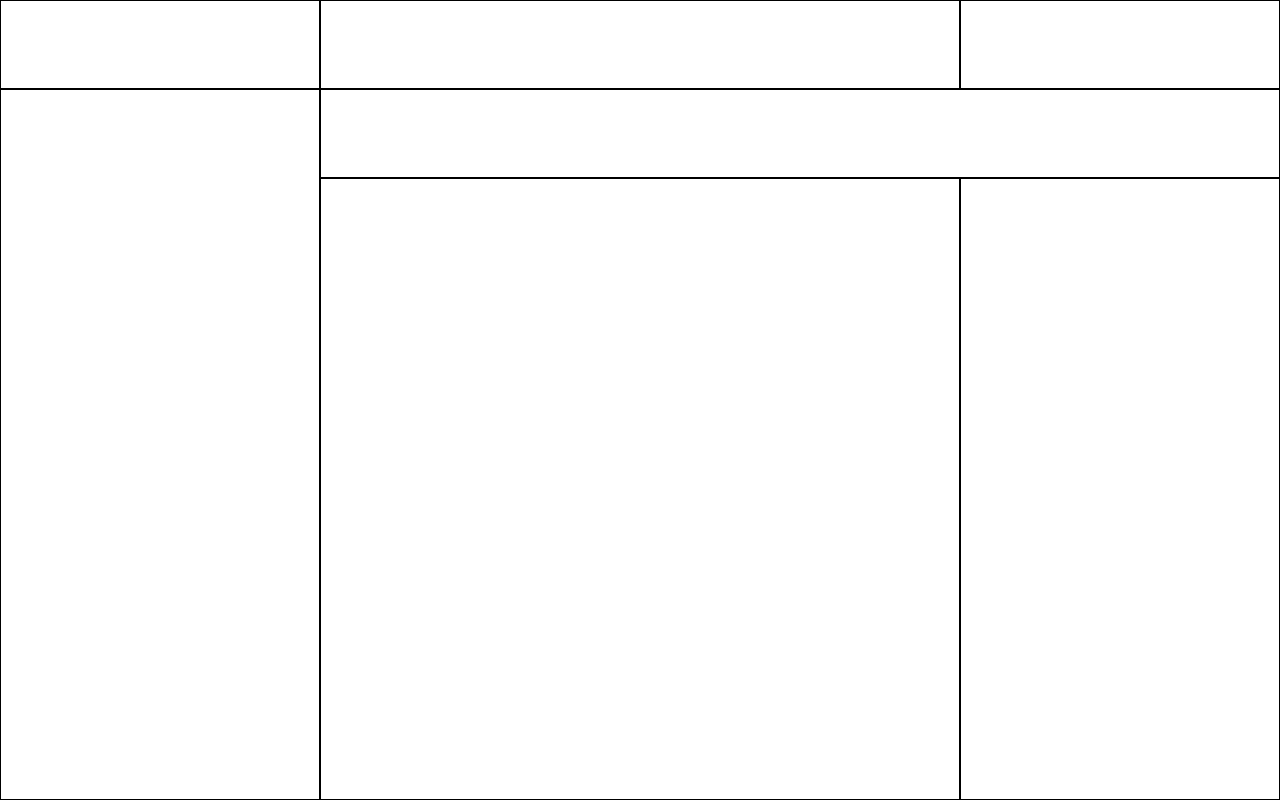
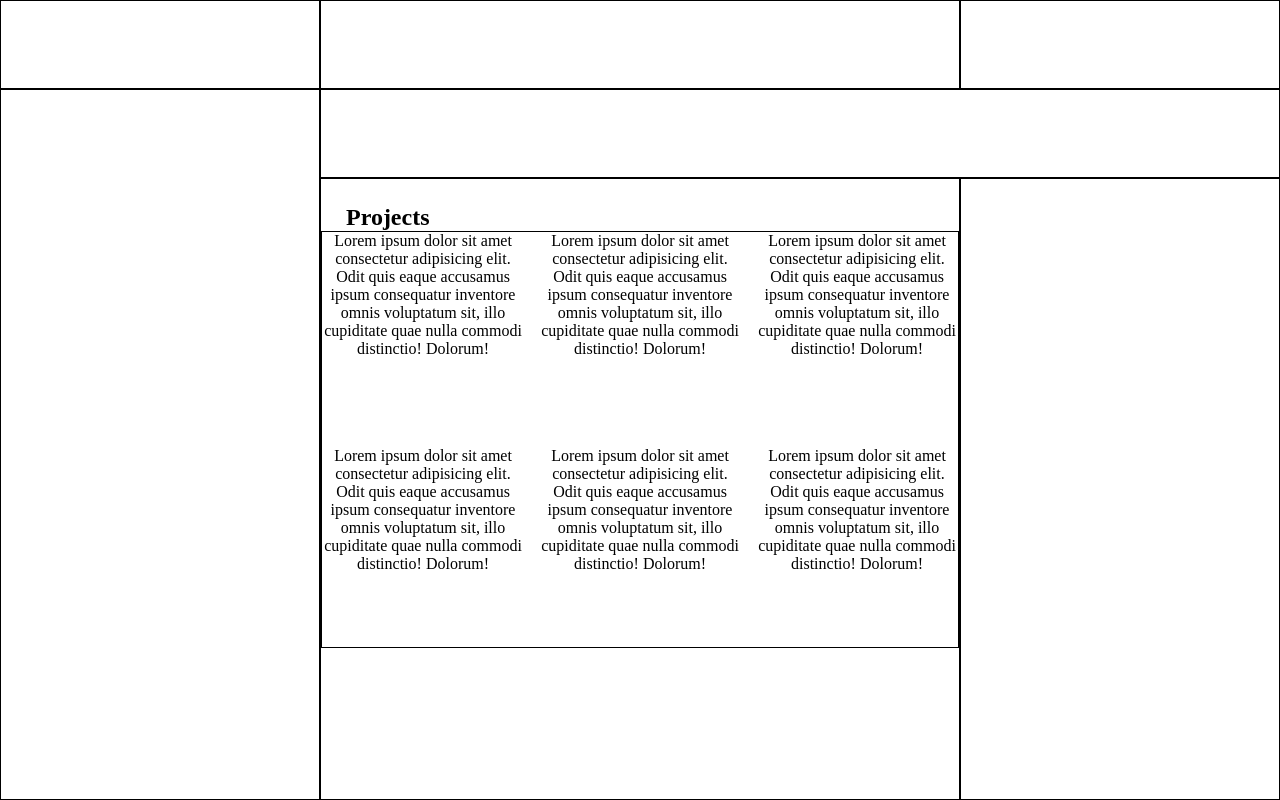
Before and after one commit to mitchelldirt/admin-dashboard, a plain HTML site: page index.html in a window 1280 px wide. Drawn offline with Linux system fonts and the light colour scheme.

Commit message:
Worked a bit on the admin dashboard

```diff
--- a/index.html
+++ b/index.html
@@ -31,8 +31,51 @@
 
         </section>
 
-        <section class="projects">
+        <section class="projectsContainer">
+            <h2 style="position: relative;">Projects</h2>
+            <section class="projects">
+                <div class="card">
+                    <p class="title"></p>
+                    <p>Lorem ipsum dolor sit amet consectetur adipisicing elit. Odit quis eaque accusamus ipsum
+                        consequatur
+                        inventore omnis voluptatum sit, illo cupiditate quae nulla commodi distinctio! Dolorum!</p>
+                </div>
 
+                <div class="card">
+                    <p class="title"></p>
+                    <p>Lorem ipsum dolor sit amet consectetur adipisicing elit. Odit quis eaque accusamus ipsum
+                        consequatur
+                        inventore omnis voluptatum sit, illo cupiditate quae nulla commodi distinctio! Dolorum!</p>
+                </div>
+
+                <div class="card">
+                    <p class="title"></p>
+                    <p>Lorem ipsum dolor sit amet consectetur adipisicing elit. Odit quis eaque accusamus ipsum
+                        consequatur
+                        inventore omnis voluptatum sit, illo cupiditate quae nulla commodi distinctio! Dolorum!</p>
+                </div>
+
+                <div class="card">
+                    <p class="title"></p>
+                    <p>Lorem ipsum dolor sit amet consectetur adipisicing elit. Odit quis eaque accusamus ipsum
+                        consequatur
+                        inventore omnis voluptatum sit, illo cupiditate quae nulla commodi distinctio! Dolorum!</p>
+                </div>
+
+                <div class="card">
+                    <p class="title"></p>
+                    <p>Lorem ipsum dolor sit amet consectetur adipisicing elit. Odit quis eaque accusamus ipsum
+                        consequatur
+                        inventore omnis voluptatum sit, illo cupiditate quae nulla commodi distinctio! Dolorum!</p>
+                </div>
+
+                <div class="card">
+                    <p class="title"></p>
+                    <p>Lorem ipsum dolor sit amet consectetur adipisicing elit. Odit quis eaque accusamus ipsum
+                        consequatur
+                        inventore omnis voluptatum sit, illo cupiditate quae nulla commodi distinctio! Dolorum!</p>
+                </div>
+            </section>
         </section>
 
         <section class="announceAndTrending">
--- a/style.css
+++ b/style.css
@@ -21,30 +21,59 @@ main {
 .logo {
   grid-row: 1 / 2;
   grid-column: 1 / 2;
+  display: grid;
+  grid-template-columns: 1fr 2fr;
 }
 
 .search {
   grid-column: 2 / 3;
   grid-row: 1 / 2;
+  display: grid;
+  grid-template-columns: 1fr 5fr;
 }
 
 .profileInfo {
   grid-column: 3 / 4;
   grid-row: 1 / 2;
+  display: grid;
+  grid-template-columns: 1fr 1fr 2fr;
 }
 
 .lowerHeader {
   grid-column: 2 / 4;
   grid-row: 2 / 3;
+  display: grid;
+  grid-template-columns: 2fr 6fr 2fr 2fr 2fr;
 }
 
 .sidebar {
   grid-column: 1 / 2;
   grid-row: 2 / -1;
+  display: grid;
+  grid-template-columns: 1fr;
+  grid-template-rows: repeat(10, 1fr) 8fr;
+}
+
+.projectsContainer {
+  grid-column: 2 / 3;
+  grid-column: 2 / 3;
+}
+
+.projectsContainer h2 {
+  padding: 25px 0px 0px 25px;
 }
 
 .projects {
-  grid-column: 2 / 3;
+  display: grid;
+  grid-template-columns: repeat(auto-fit, minmax(150px, 1fr));
+  gap: 15px;
+}
+
+.projects .card {
+  background-color: #ffffff;
+  color: black;
+  text-align: center;
+  height: 200px;
 }
 
 .announceAndTrending {
```
